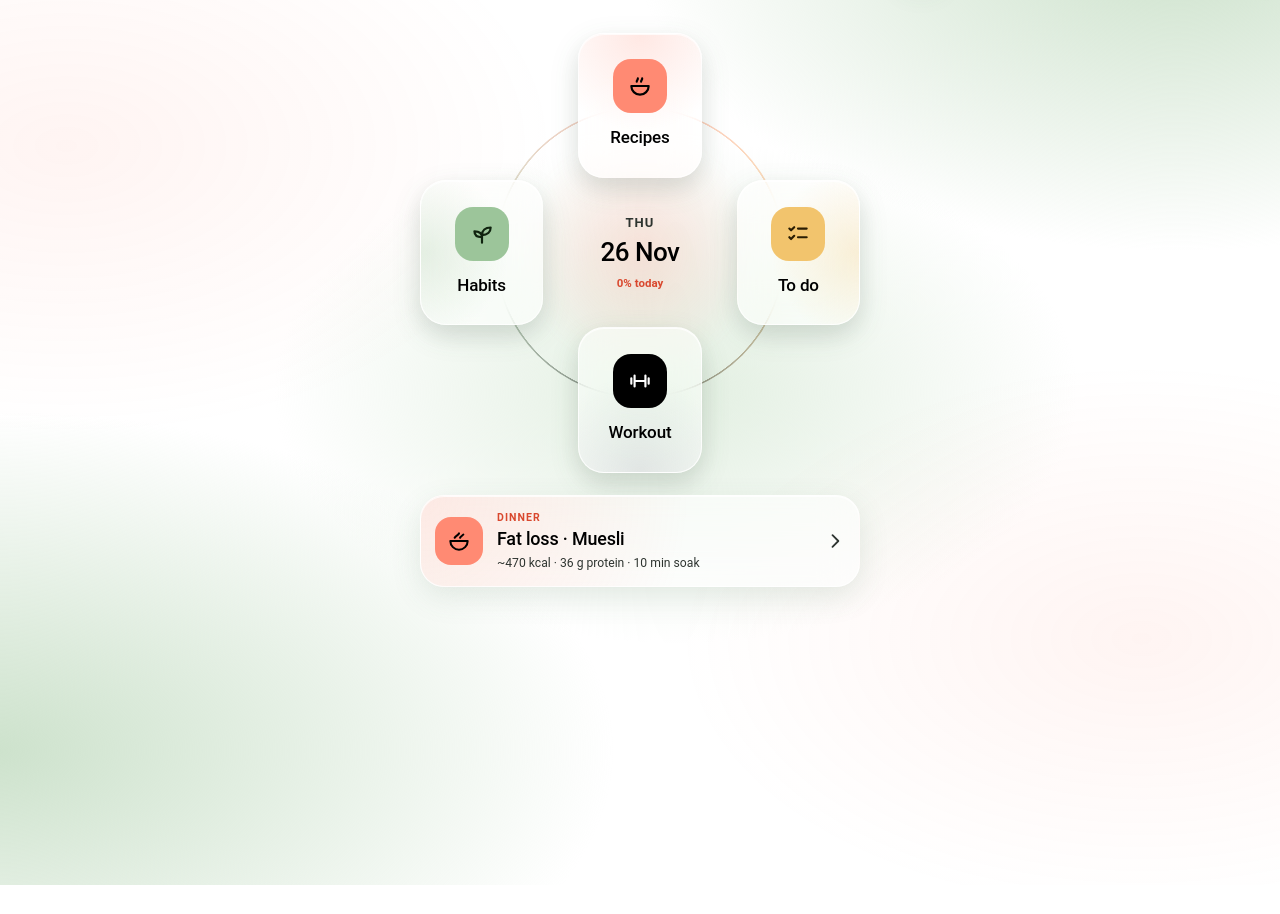
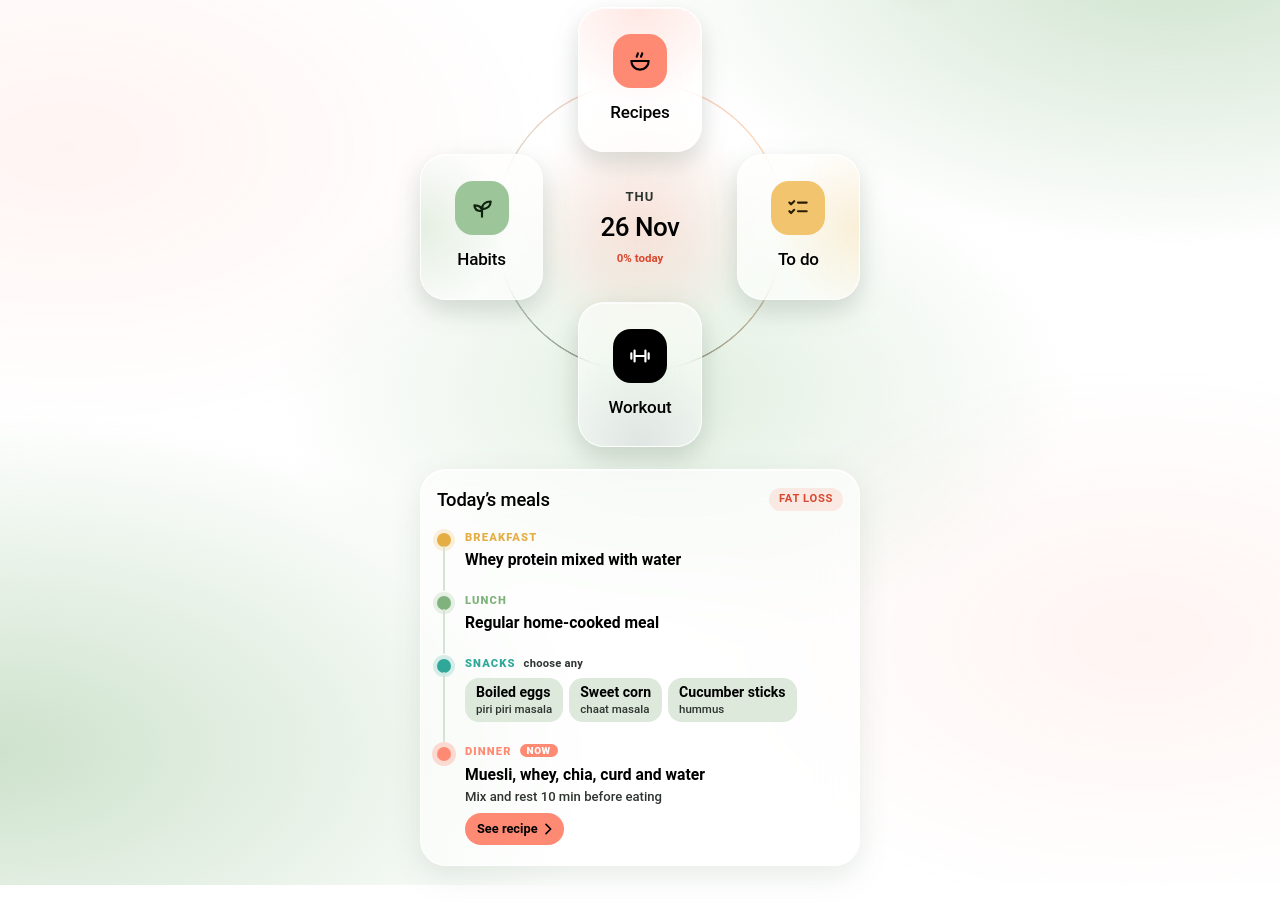
Before and after one commit to alphasapienofficial-bit/neal, a website: page www/index.html in a window 1280 px wide. Shown: the part 75-989 px from the top of the page. Before the commit the page ends 800 px from the top, so only its background shows below. Drawn offline with Linux system fonts and the light colour scheme; a web font is replaced by a local one.

Commit message:
Home: Today's meals card replaces the dinner card
Co-Authored-By: Claude Opus 5.5 <noreply@anthropic.com>
Claude-Session: https://claude.ai/code/session_01XBnp6ufsXhP6XH9VeXTnqs

```diff
--- a/www/index.html
+++ b/www/index.html
@@ -674,6 +674,28 @@ ol.steps li::before { font-size: 13px; }
 .ocard .oi { width: clamp(44px, 13vw, 54px); height: clamp(44px, 13vw, 54px); border-radius: 18px; }
 .ocard .oi svg { width: 26px; height: 26px; }
 .ocard b { font-size: clamp(14px, 4.1vw, 17px); }
+.mplan { width: min(100%, 440px); margin: 22px auto 0; padding: 16px 16px 8px; border: 1px solid var(--glass-line); border-radius: 26px; background: var(--glass); box-shadow: var(--glass-shadow); -webkit-backdrop-filter: blur(18px); backdrop-filter: blur(18px); }
+.mphead { display: flex; align-items: center; justify-content: space-between; gap: 8px; margin-bottom: 6px; }
+.mphead h2 { margin: 0; font-family: var(--display); font-weight: 500; font-size: 1.15rem; letter-spacing: -.01em; }
+.mptag { padding: 3px 10px; border-radius: 99px; background: color-mix(in srgb, var(--cta) 16%, transparent); color: var(--num-b); font-size: .7rem; font-weight: 700; letter-spacing: .06em; text-transform: uppercase; }
+.mplist { margin: 0; padding: 0; list-style: none; display: grid; }
+.mp { --mc: var(--cta); position: relative; display: grid; grid-template-columns: 14px minmax(0, 1fr); gap: 14px; padding: 10px 0 12px; }
+.mp[data-m="0"] { --mc: #E5AE45; } .mp[data-m="1"] { --mc: #7FB27C; } .mp[data-m="2"] { --mc: #2FA89A; } .mp[data-m="3"] { --mc: var(--cta); }
+.mp:not(:last-child)::before { content: ""; position: absolute; left: 6px; top: 26px; bottom: -8px; width: 2px; border-radius: 2px; background: var(--line); }
+.mpdot { width: 14px; height: 14px; margin-top: 3px; border-radius: 50%; background: var(--mc); box-shadow: 0 0 0 4px color-mix(in srgb, var(--mc) 18%, transparent); }
+.mpbody { min-width: 0; display: grid; gap: 3px; }
+.mpwhen { font-size: .7rem; font-weight: 800; letter-spacing: .1em; text-transform: uppercase; color: var(--mc); }
+.mpwhen em { margin-left: 4px; font-style: normal; font-weight: 600; letter-spacing: .02em; text-transform: none; color: var(--muted); }
+.mpbody p { margin: 0; font-size: .98rem; font-weight: 600; line-height: 1.35; }
+.mpbody p.mpnote { font-size: .82rem; font-weight: 500; color: var(--muted); }
+.mpopts { display: flex; flex-wrap: wrap; gap: 6px; margin-top: 3px; }
+.mpopts span { display: inline-grid; padding: 6px 11px; border-radius: 14px; background: var(--seg); font-size: .88rem; font-weight: 600; line-height: 1.25; }
+.mpopts small { font-size: .72rem; font-weight: 500; color: var(--muted); }
+.mprec { justify-self: start; display: inline-flex; align-items: center; gap: 2px; margin-top: 4px; min-height: 32px; padding: 0 8px 0 12px; border: 0; border-radius: 99px; background: var(--cta); color: var(--on-cta); font: inherit; font-size: .8rem; font-weight: 700; }
+.mprec svg { width: 16px; height: 16px; fill: none; stroke: currentColor; stroke-width: 2.4; stroke-linecap: round; stroke-linejoin: round; }
+.mp.now .mpbody { position: relative; }
+.mp.now .mpwhen::after { content: "Now"; margin-left: 8px; padding: 1px 7px; border-radius: 99px; background: var(--mc); color: #fff; font-size: .62rem; letter-spacing: .06em; vertical-align: 1px; }
+.mp.now .mpdot { box-shadow: 0 0 0 5px color-mix(in srgb, var(--mc) 30%, transparent); }
 .dncard { width: min(100%, 440px); margin: 22px auto 0; display: grid; grid-template-columns: auto minmax(0, 1fr) auto; align-items: center; gap: 14px; padding: 14px 14px 14px 14px; border: 1px solid var(--glass-line); border-radius: 24px; background: radial-gradient(circle at 0% 0%, rgba(255,138,115,.18), transparent 60%), var(--glass); box-shadow: var(--glass-shadow); -webkit-backdrop-filter: blur(18px); backdrop-filter: blur(18px); color: var(--fg); font: inherit; text-align: left; }
 .dncard:active { transform: scale(.98); }
 .dnico { width: 48px; height: 48px; display: grid; place-items: center; border-radius: 16px; background: var(--cta); color: var(--on-cta); }
@@ -940,11 +962,17 @@ body.rl .cat-tabs .tab[aria-selected="true"] { background: #FFFFFF; color: var(-
     <button type="button" class="ocard o-right" data-go="todo"><span class="oi"><svg viewBox="0 0 24 24" aria-hidden="true"><path d="m4 7 1.6 1.6L8.5 5.7"/><path d="m4 15 1.6 1.6 2.9-2.9"/><path d="M12 7h8M12 15h8"/></svg></span><b>To do</b></button>
     <button type="button" class="ocard o-bottom" data-go="workout"><span class="oi"><svg viewBox="0 0 24 24" aria-hidden="true"><path d="M7 7v10M4 9.5v5M17 7v10M20 9.5v5M7 12h10"/></svg></span><b>Workout</b></button>
   </div>
-  <button type="button" class="dncard" id="dnOpen" aria-haspopup="dialog">
-    <span class="dnico" aria-hidden="true"><svg viewBox="0 0 24 24"><path d="M4 12h16a8 8 0 0 1-16 0Z"/><path d="M8 9c1-2 3-2 4-4M13 9c.6-1.4 2-1.6 3-3"/></svg></span>
-    <span class="dntx"><span class="dnlab">Dinner</span><b>Fat loss &middot; Muesli</b><span class="dnmeta">~470 kcal &middot; 36 g protein &middot; 10 min soak</span></span>
-    <svg class="dnarr" viewBox="0 0 24 24" aria-hidden="true"><path d="m9 5 7 7-7 7"/></svg>
-  </button>
+  <section class="mplan" aria-labelledby="mpTitle">
+    <div class="mphead"><h2 id="mpTitle">Today&rsquo;s meals</h2><span class="mptag">Fat loss</span></div>
+    <ol class="mplist">
+      <li class="mp" data-m="0"><span class="mpdot" aria-hidden="true"></span><div class="mpbody"><span class="mpwhen">Breakfast</span><p>Whey protein mixed with water</p></div></li>
+      <li class="mp" data-m="1"><span class="mpdot" aria-hidden="true"></span><div class="mpbody"><span class="mpwhen">Lunch</span><p>Regular home-cooked meal</p></div></li>
+      <li class="mp" data-m="2"><span class="mpdot" aria-hidden="true"></span><div class="mpbody"><span class="mpwhen">Snacks <em>choose any</em></span>
+        <div class="mpopts"><span>Boiled eggs <small>piri piri masala</small></span><span>Sweet corn <small>chaat masala</small></span><span>Cucumber sticks <small>hummus</small></span></div></div></li>
+      <li class="mp" data-m="3"><span class="mpdot" aria-hidden="true"></span><div class="mpbody"><span class="mpwhen">Dinner</span><p>Muesli, whey, chia, curd and water</p><p class="mpnote">Mix and rest 10 min before eating</p>
+        <button type="button" class="mprec" id="dnOpen" aria-haspopup="dialog">See recipe<svg viewBox="0 0 24 24" aria-hidden="true"><path d="m9 5 7 7-7 7"/></svg></button></div></li>
+    </ol>
+  </section>
 </section>
 
 <section id="v-habits">
@@ -1869,6 +1897,8 @@ body.rl .cat-tabs .tab[aria-selected="true"] { background: #FFFFFF; color: var(-
   Array.prototype.forEach.call(document.querySelectorAll('#v-home [data-go]'), function (b) { b.onclick = function () { go(b.dataset.go); }; });
   /* Home: four cards around today's date, each with a one-line status */
   function renderHome() {
+    var hh = new Date().getHours(), cur = hh < 11 ? 0 : hh < 16 ? 1 : hh < 19 ? 2 : 3;
+    Array.prototype.forEach.call(document.querySelectorAll('.mp'), function (li) { li.classList.toggle('now', Number(li.dataset.m) === cur); });
     var d = new Date();
     set('hc-day', d.toLocaleDateString('en-IN', { weekday: 'short' }));
     set('hc-date', d.toLocaleDateString('en-IN', { day: 'numeric', month: 'short' }));
```
